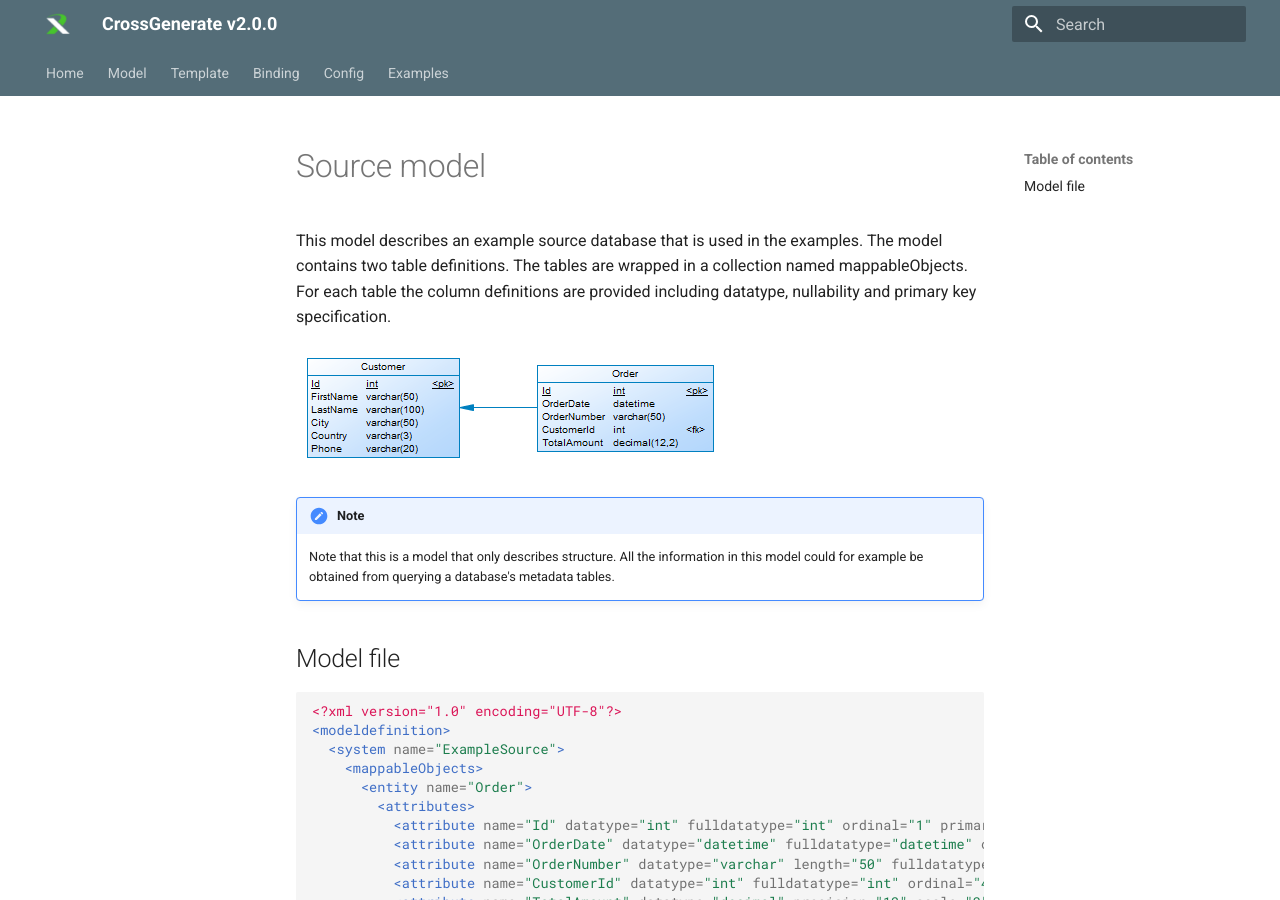
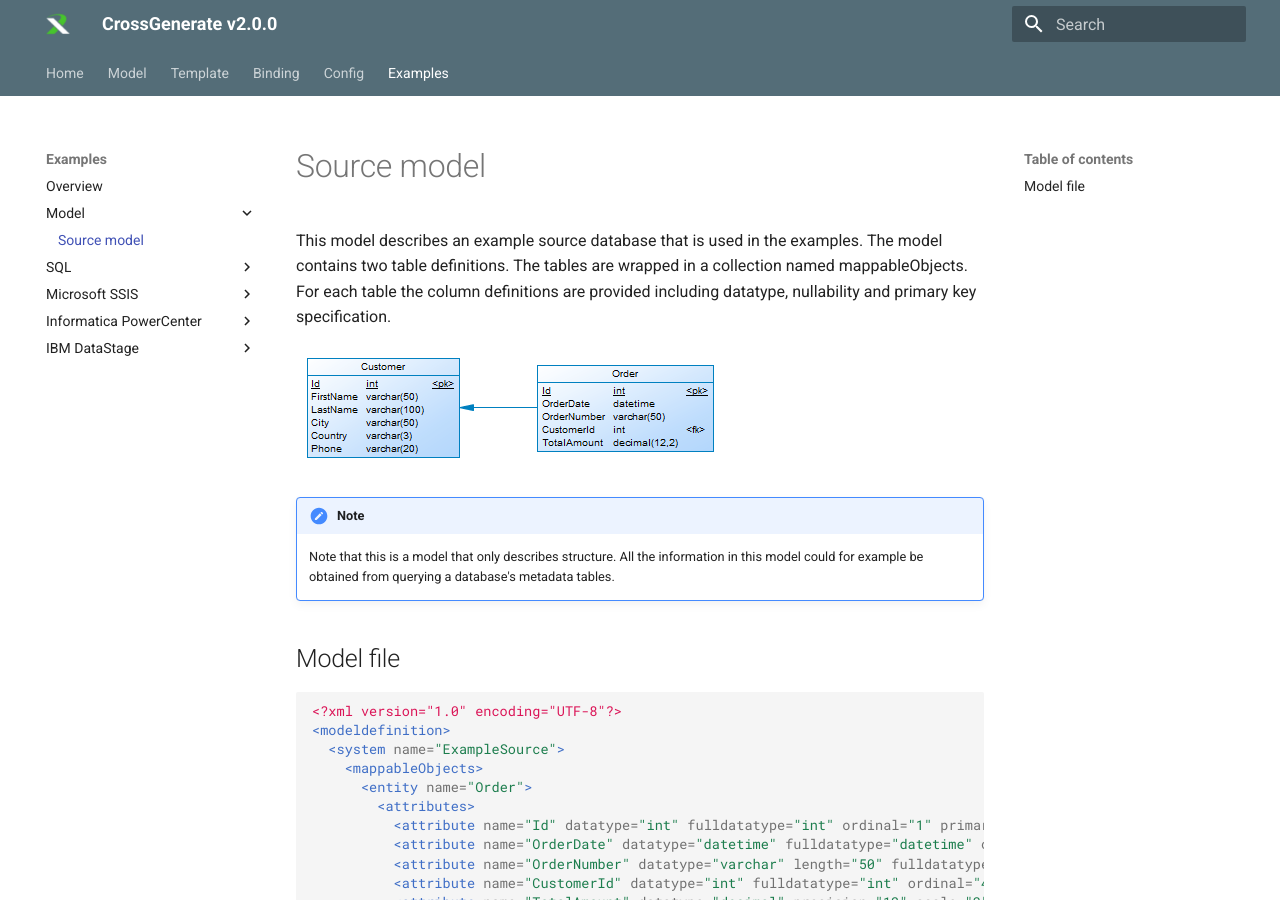
Before and after one commit to CrossBreezeNL/CrossGenerate, an MkDocs documentation site: the page built from Documentation/docs/Examples/Model/Source_model.md, in a window 1280 px wide and 900 px high. Built offline with MkDocs 1.6.1 and Material for MkDocs 9.7.7, drawn with Linux system fonts in a browser that asks for light colours; old or Windows-style settings are respelled for this version of MkDocs.

Commit message:
Fixed error in casing of example model.
Related Work Items: #21

```diff
--- a/Documentation/mkdocs.yml
+++ b/Documentation/mkdocs.yml
@@ -42,8 +42,8 @@ pages:
 - Examples:
     - 'Overview'        : 'Examples/index.md'
     - 'Model':
-        - 'Source model'     : 'Examples/Model/Source_Model.md'
-#        - 'DWH model'        : 'Examples/Model/DWH_Model.md'
+        - 'Source model'     : 'Examples/Model/Source_model.md'
+#        - 'DWH model'        : 'Examples/Model/DWH_model.md'
     - 'SQL':
         - 'Simple staging'   : 'Examples/SQL/Simple_staging.md'
     - 'Microsoft SSIS':
```
Also changed, not shown: Documentation/docs/Examples/Model/DWH_model.md (+1 -1 lines).
